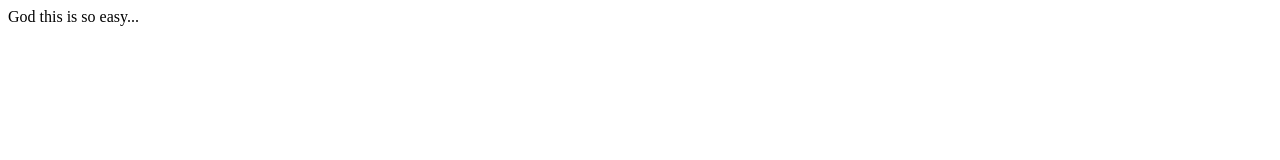
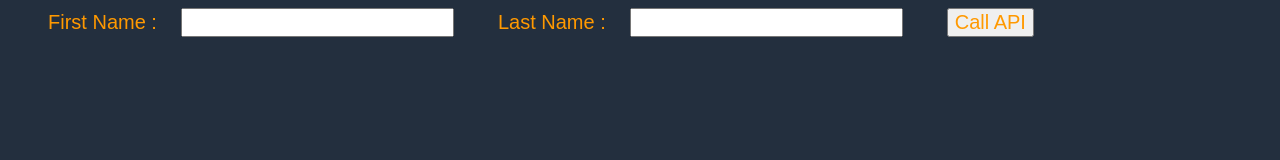
Before and after one commit to coljnr9/binder, a plain HTML site: page index.html in a window 1280 px wide. Drawn offline with Linux system fonts and the light colour scheme.

Commit message:
Module 5 updates

```diff
--- a/index.html
+++ b/index.html
@@ -2,10 +2,57 @@
 <html>
 <head>
     <meta charset="UTF-8">
-    <title>Cole's Site</title>
+    <title>Hello World</title>
+    <!-- Add some CSS to change client UI -->
+    <style>
+    body {
+        background-color: #232F3E;
+        }
+    label, button {
+        color: #FF9900;
+        font-family: Arial, Helvetica, sans-serif;
+        font-size: 20px;
+        margin-left: 40px;
+        }
+     input {
+        color: #232F3E;
+        font-family: Arial, Helvetica, sans-serif;
+        font-size: 20px;
+        margin-left: 20px;
+        }
+    </style>
+    <script>
+        // define the callAPI function that takes a first name and last name as parameters
+        var callAPI = (firstName,lastName)=>{
+            // instantiate a headers object
+            var myHeaders = new Headers();
+            // add content type header to object
+            myHeaders.append("Content-Type", "application/json");
+            // using built in JSON utility package turn object to string and store in a variable
+            var raw = JSON.stringify({"firstName":firstName,"lastName":lastName});
+            // create a JSON object with parameters for API call and store in a variable
+            var requestOptions = {
+                method: 'POST',
+                headers: myHeaders,
+                body: raw,
+                redirect: 'follow'
+            };
+            // make API call with parameters and use promises to get response
+            fetch("https://5rbdfh6o4j.execute-api.us-west-2.amazonaws.com/dev", requestOptions)
+            .then(response => response.text())
+            .then(result => alert(JSON.parse(result).body))
+            .catch(error => console.log('error', error));
+        }
+    </script>
 </head>
-
 <body>
-    God this is so easy...
+    <form>
+        <label>First Name :</label>
+        <input type="text" id="fName">
+        <label>Last Name :</label>
+        <input type="text" id="lName">
+        <!-- set button onClick method to call function we defined passing input values as parameters -->
+        <button type="button" onclick="callAPI(document.getElementById('fName').value,document.getElementById('lName').value)">Call API</button>
+    </form>
 </body>
 </html>
```
